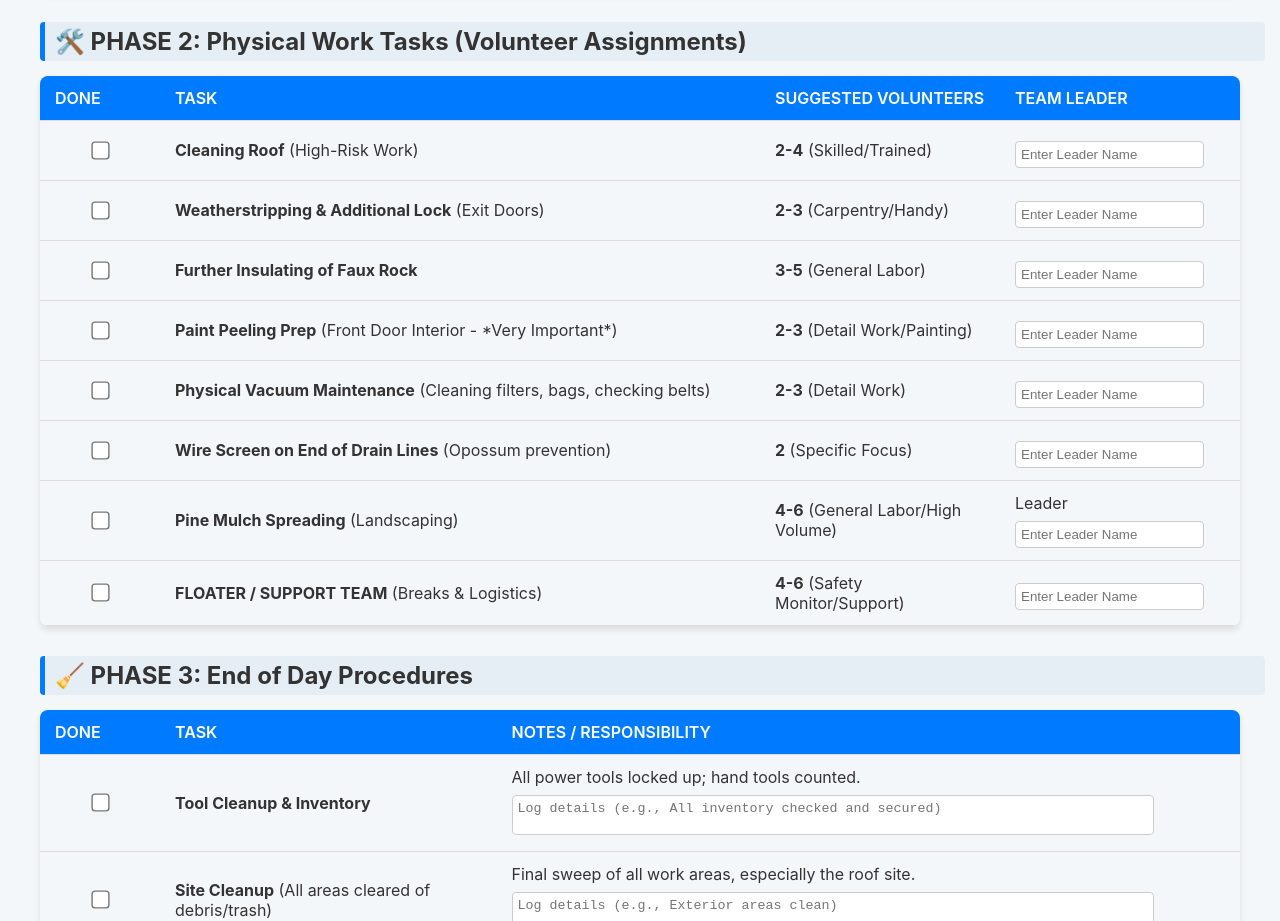
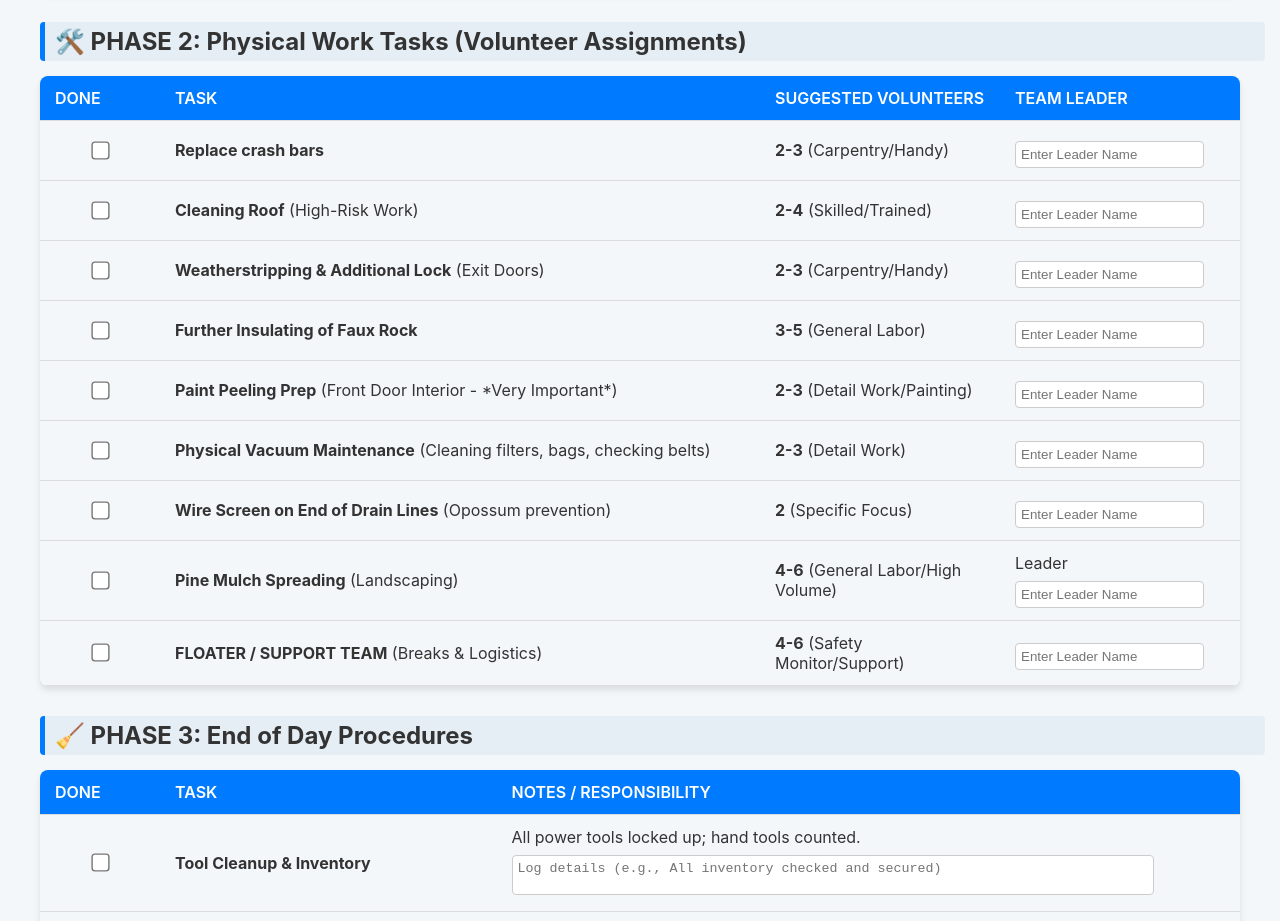
Before and after one commit to HollandHomes/fall-cleanup, a plain HTML site: page index.html in a window 1280 px wide. Shown: the part 880-1801 px from the top of the page. Drawn offline with Linux system fonts and the light colour scheme.

Commit message:
Add task for replacing crash bars in index.html

```diff
--- a/index.html
+++ b/index.html
@@ -328,6 +328,12 @@
                 </tr>
             </thead>
             <tbody>
+                <tr data-task-id="crashBars">
+                    <td data-label="Done"><div class="checkbox-container"><input type="checkbox"></div></td>
+                    <td data-label="Task"><strong>Replace crash bars</strong></td>
+                    <td data-label="Volunteers"><strong>2-3</strong> (Carpentry/Handy)</td>
+                    <td data-label="Leader"><input type="text" placeholder="Enter Leader Name"></td>
+                </tr>
                 <tr data-task-id="cleaningRoof">
                     <td data-label="Done"><div class="checkbox-container"><input type="checkbox"></div></td>
                     <td data-label="Task"><strong>Cleaning Roof</strong> (High-Risk Work)</td>
```
